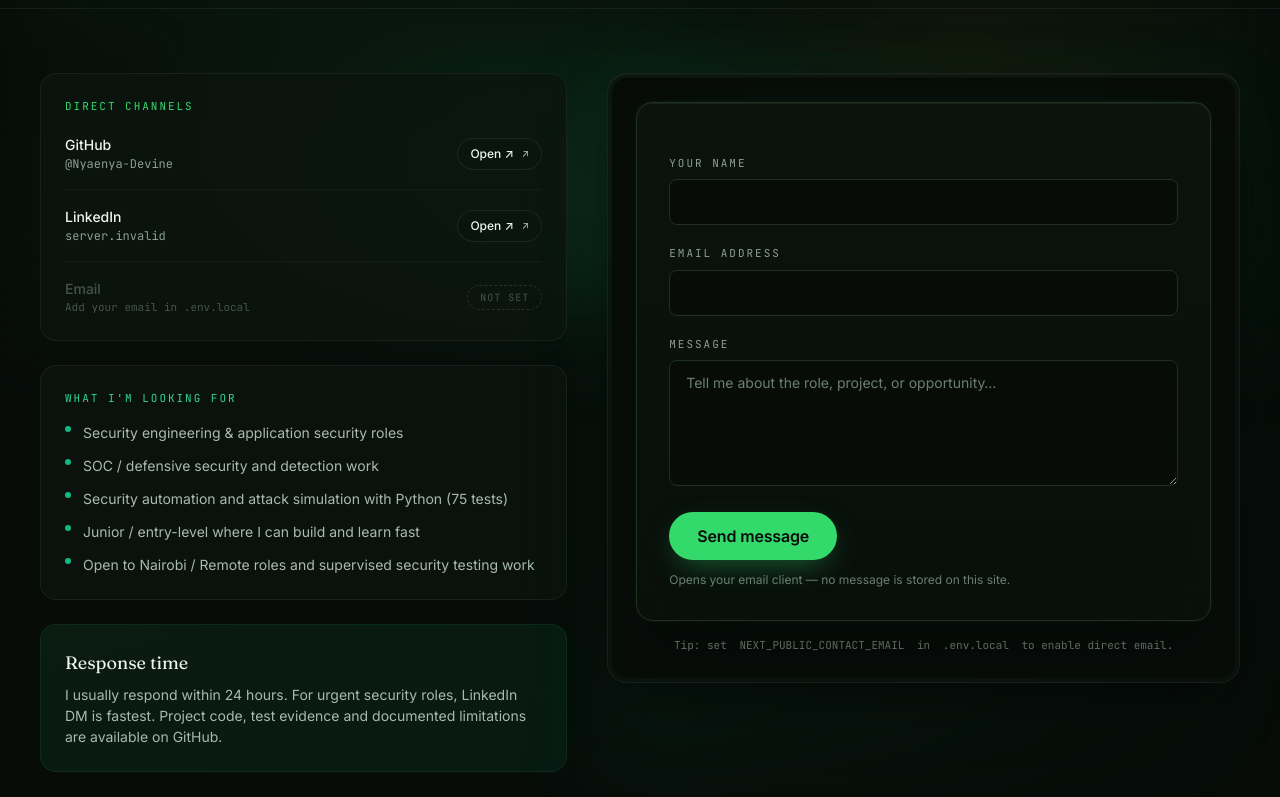
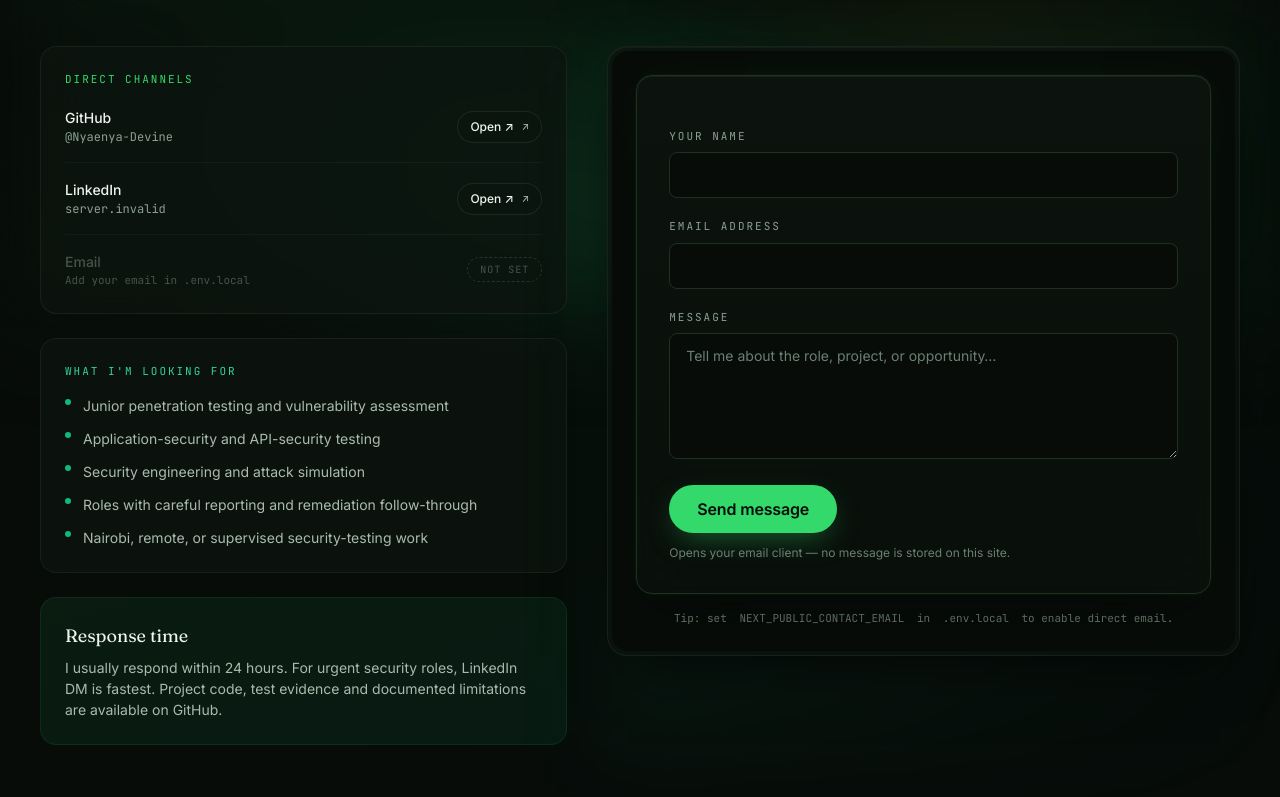
Before and after one commit to Nyaenya-Devine/devine-nyaenya-portfolio, a Next.js app: page /contact in a window 1280 px wide. Shown: the part 472-1269 px from the top of the page. Built offline with nearby package versions, Linux system fonts and the light colour scheme; no server answers.

Commit message:
Sharpen portfolio around authorized security testing

```diff
--- a/src/app/about/page.tsx
+++ b/src/app/about/page.tsx
@@ -152,17 +152,17 @@ export default function AboutPage() {
         <div className="container-page py-12 sm:py-16">
           <SectionHeading
             eyebrow="Methodology"
-            title="Build → Test → Break → Learn → Secure"
-            description="My loop: implement controls, write tests that attack them, fix what breaks, document honest limitations, ship proof alongside code."
+            title="Scope, test, explain, retest"
+            description="I define the boundary first, keep a reproducible record of each request, explain the root cause and impact, and verify the repair against the same case."
             accent="cyan"
           />
           <div className="mt-10 grid gap-4 sm:grid-cols-2 lg:grid-cols-5">
             {[
-              { step: "Build", desc: "Implement RBAC, four-eyes, hash chain, HMAC, TOTP", color: "accent" },
-              { step: "Test", desc: "75 tests: authorization, workflow, detection, negative paths", color: "violet" },
-              { step: "Break", desc: "Attacker sim: 6 attacks + ledger tamper + self-approval", color: "cyan" },
-              { step: "Learn", desc: "14 honest limitations, false positives 14→9", color: "emerald" },
-              { step: "Secure", desc: "Ship with CI, demos, threat model, release", color: "amber" },
+              { step: "Scope", desc: "Name the target, permission, exclusions and stop conditions", color: "accent" },
+              { step: "Map", desc: "Record roles, objects, requests, trust boundaries and entry points", color: "violet" },
+              { step: "Verify", desc: "Reproduce the weakness with the smallest safe proof", color: "cyan" },
+              { step: "Report", desc: "Describe evidence, impact, root cause and a practical repair", color: "emerald" },
+              { step: "Retest", desc: "Repeat the original case and check adjacent paths", color: "amber" },
             ].map((m, i) => (
               <div key={m.step} className="rounded-[14px] border border-white/[0.06] bg-surface/60 p-5 backdrop-blur">
                 <div className={`inline-flex h-7 w-7 items-center justify-center rounded-full text-[12px] font-bold ${
--- a/src/app/contact/page.tsx
+++ b/src/app/contact/page.tsx
@@ -7,7 +7,7 @@ import { site, socialLinks } from "@/data/site";
 export const metadata: Metadata = {
   title: "Contact",
   description:
-    "Get in touch with Devine Nyaenya — cybersecurity and security engineering, 75 tested security and workflow cases. Open to security engineering and SOC/defensive roles.",
+    "Contact Devine Nyaenya about junior penetration testing, application security and security engineering work.",
   alternates: { canonical: "/contact" },
 };
 
@@ -24,7 +24,7 @@ export default function ContactPage() {
             as="h1"
             eyebrow="Contact"
             title="Let's talk security"
-            description="I'm open to security engineering, application security, authorized security testing, application security, security engineering and detection opportunities — and to collaborating on security tooling. 75 reset-lab tests, six attack simulations and documented limitations."
+            description="I'm looking for junior penetration testing, application-security testing and security-engineering work. I am also open to supervised assessments and collaboration on security tooling."
           />
         </div>
       </div>
@@ -72,11 +72,11 @@ export default function ContactPage() {
               <p className="font-mono text-[11px] uppercase tracking-[0.18em] text-violet-soft mb-4">What I'm looking for</p>
               <ul className="space-y-3">
                 {[
-                  "Security engineering & application security roles",
-                  "SOC / defensive security and detection work",
-                  "Security automation and attack simulation with Python (75 tests)",
-                  "Junior / entry-level where I can build and learn fast",
-                  "Open to Nairobi / Remote roles and supervised security testing work",
+                  "Junior penetration testing and vulnerability assessment",
+                  "Application-security and API-security testing",
+                  "Security engineering and attack simulation",
+                  "Roles with careful reporting and remediation follow-through",
+                  "Nairobi, remote, or supervised security-testing work",
                 ].map((t) => (
                   <li key={t} className="flex gap-3 text-[14px] leading-[1.5] text-ink-med">
                     <span className="mt-1 h-1.5 w-1.5 shrink-0 rounded-full bg-violet" />
--- a/src/components/home/Hero.tsx
+++ b/src/components/home/Hero.tsx
@@ -43,23 +43,19 @@ export function Hero() {
           </p>
 
           <p className="mt-5 max-w-2xl text-lg leading-relaxed text-ink-med text-pretty">
-            I build security-focused software, investigate vulnerabilities in
-            authorized labs, and ship defensive controls that are{" "}
-            <span className="font-semibold text-ink-high relative">
-              implemented and tested
-              <span className="absolute bottom-0 left-0 right-0 h-[2px] bg-gradient-to-r from-[#34D96B]/50 to-transparent" />
-            </span>{" "}
-            — not just described.{" "}
-            <span className="text-ink-high">{site.tagline}</span>
+            I test web applications and security workflows in systems I own,
+            then document the request, evidence, impact and repair. My current
+            focus is authorization: where identity, role and object boundaries
+            fail under a hostile request.
           </p>
 
           <div className="mt-3 flex flex-wrap gap-2">
             {[
-              "Tamper-evident audit",
-              "Dual-control approval",
-              "Least-privilege RBAC",
-              "Security testing",
-              "Professional engineering",
+              "Authorization testing",
+              "Web and API security",
+              "Attack simulation",
+              "Evidence and reporting",
+              "Python and TypeScript",
             ].map(chip => (
               <span key={chip} className="text-[10px] px-2.5 py-1 rounded-full bg-white/[0.04] border border-white/[0.06] text-ink-low font-mono">{chip}</span>
             ))}
@@ -82,7 +78,7 @@ export function Hero() {
 
           <div className="mt-6 p-3 rounded-[12px] bg-[#0D1410]/60 backdrop-blur border border-white/[0.04]">
             <p className="text-[11px] font-mono text-ink-low leading-[1.5]">
-              Each project serves a distinct purpose — Chokepoint for security control plane, Android management for fleet operations, OrbitDesk for workplace operations training, and EndoPima for community health. Focused engineering with verifiable security properties.
+              Chokepoint and Android Reset Lab are my main security-testing projects. OrbitDesk and the Android fleet console supply identity and endpoint scenarios; EndoPima remains a separate health-information prototype.
             </p>
           </div>
         </div>
```
